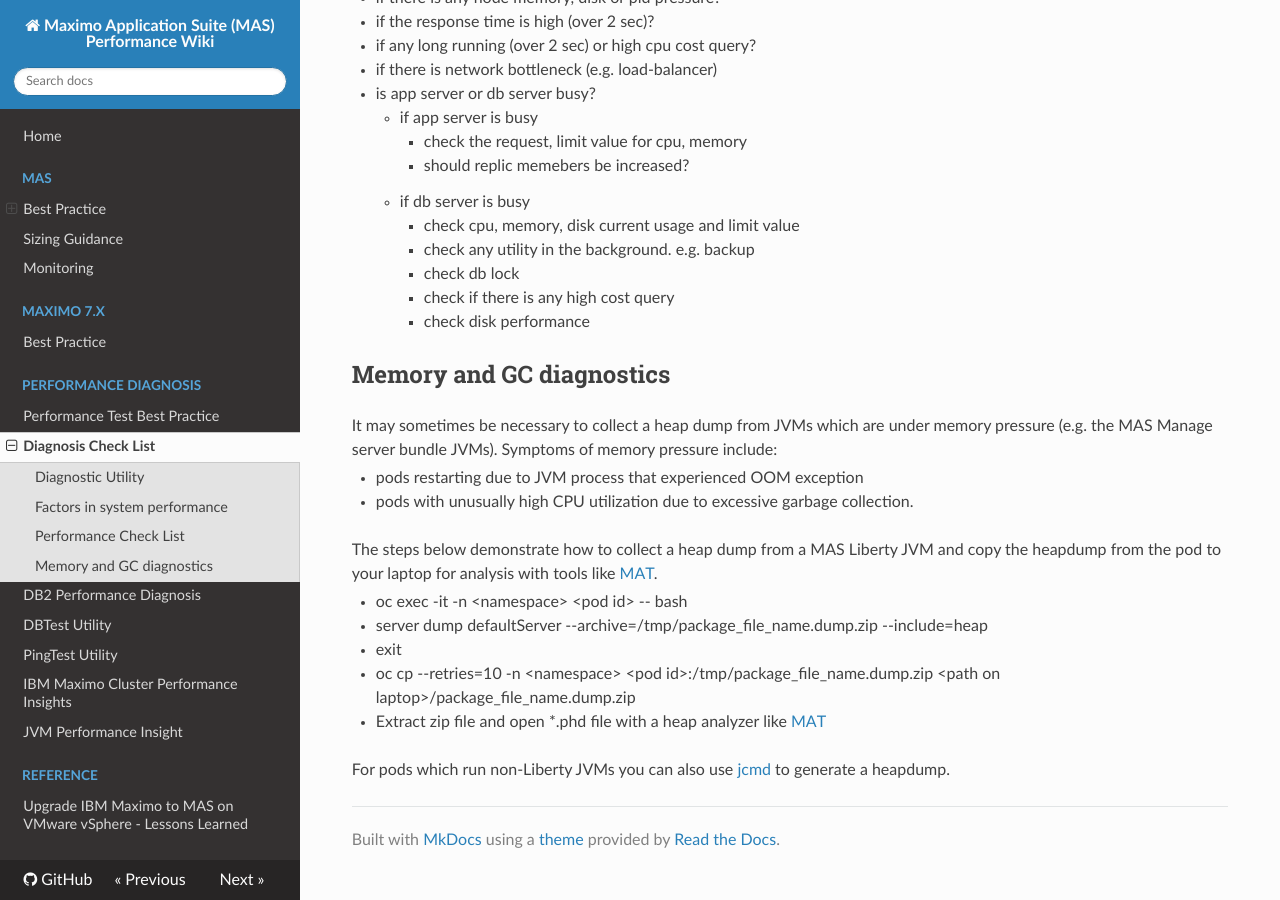
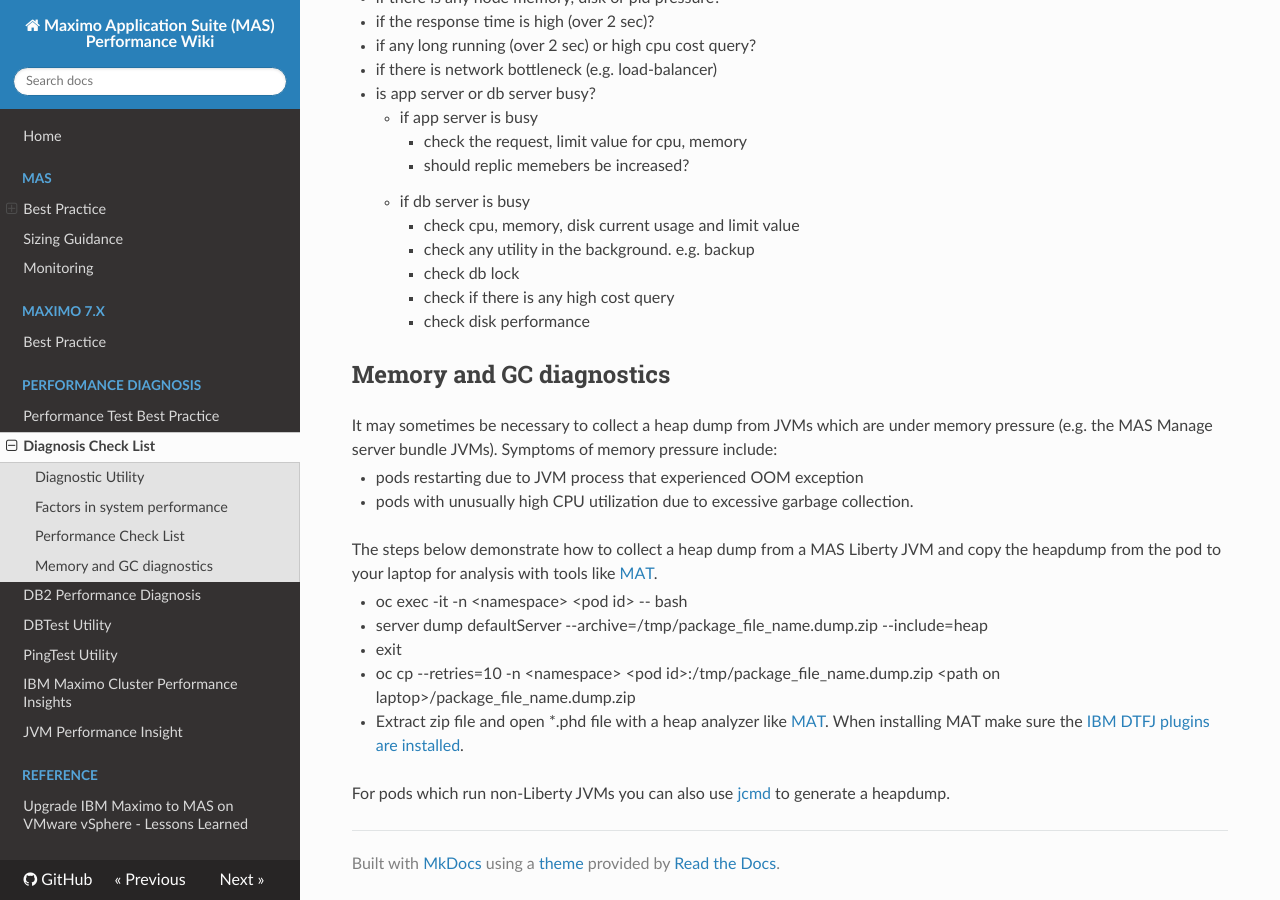
Before and after one commit to ibm-mas/mas-performance, an MkDocs documentation site: the page built from docs/pd/checklist.md, in a window 1280 px wide and 900 px high, scrolled down 1625 px. Built offline with MkDocs 1.6.1, drawn with Linux system fonts in a browser that asks for light colours; nearby versions of some CDN libraries.

Commit message:
[patch] include DTFJ link for MAT

```diff
--- a/docs/pd/checklist.md
+++ b/docs/pd/checklist.md
@@ -77,6 +77,6 @@
 - server dump defaultServer --archive=/tmp/package_file_name.dump.zip --include=heap
 - exit
 - oc cp --retries=10 -n &lt;namespace&gt; &lt;pod id&gt;:/tmp/package_file_name.dump.zip &lt;path on laptop&gt;/package_file_name.dump.zip
-- Extract zip file and open *.phd file with a heap analyzer like [MAT](https://wiki.eclipse.org/MemoryAnalyzer/)
+- Extract zip file and open *.phd file with a heap analyzer like [MAT](https://wiki.eclipse.org/MemoryAnalyzer/). When installing MAT make sure the [IBM DTFJ plugins are installed](https://help.eclipse.org/latest/topic/org.eclipse.mat.ui.help/tasks/installDTFJ.html?cp=50_3_1).
 
 For pods which run non-Liberty JVMs you can also use [jcmd](https://help.eclipse.org/latest/index.jsp?topic=%2Forg.eclipse.mat.ui.help%2Ftasks%2Facquiringheapdump.html) to generate a heapdump.
```
